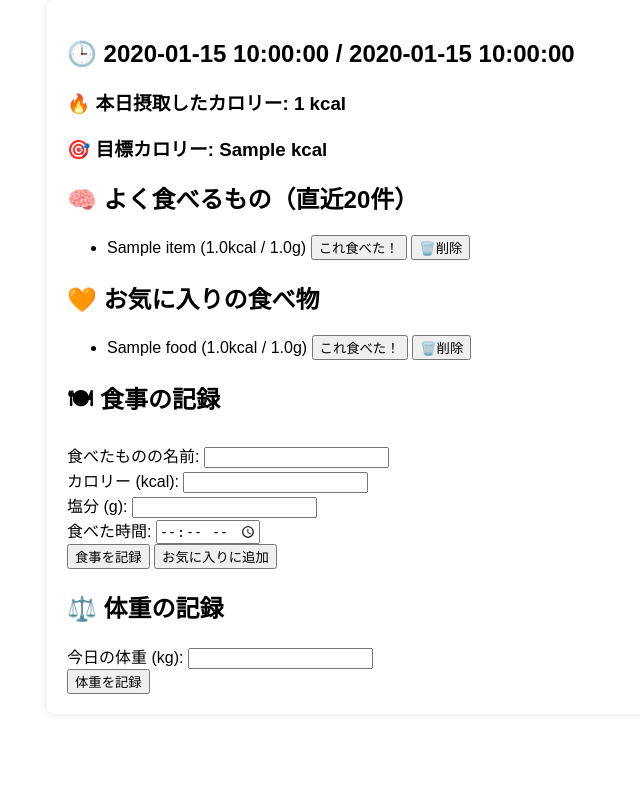
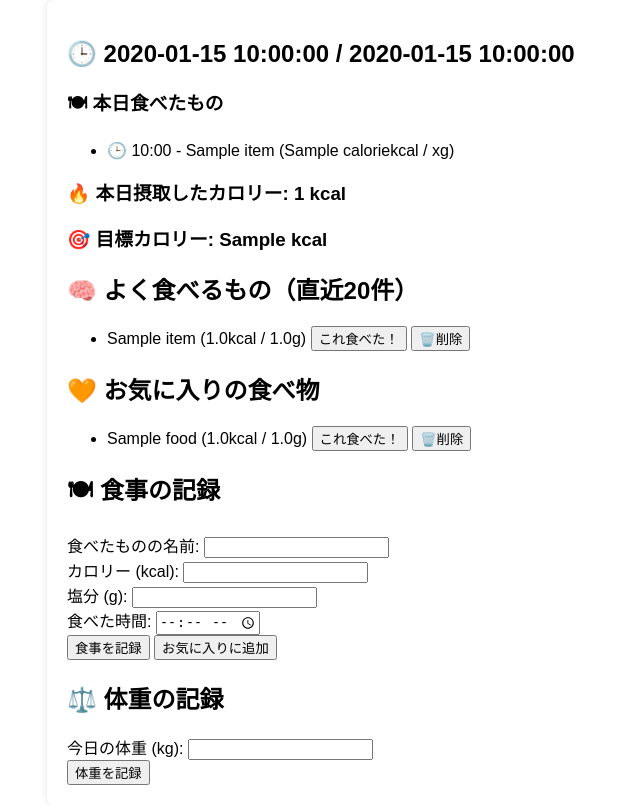
Before and after one commit to niidabezio/habit-tracker2, a Flask app: template templates/record.html in a window 1280 px wide. Shown: the part 44-849 px from the top of the page, without its empty margins (173-813 px from the left). Before the commit the page ends 738 px from the top, so only its background shows below. Run offline with Flask 3, Linux system fonts and the light colour scheme; tables that the repository leaves empty hold one stand-in row (values such as "Sample post"); the template is opened without the code that fills it: values that come from a table or form of the project are taken from there, most other values are stand-ins (such as "Sample title", 1, 10 or a date in 2020).

Commit message:
本日食べたものを追加してみた 　次はもうちょいキレイな画面かな？

```diff
--- a/app.py
+++ b/app.py
@@ -17,6 +17,8 @@ db.init_app(app)
 from flask_migrate import Migrate
 
 migrate = Migrate(app, db)
+
+
 
 # ルートページの表示（動作確認用）
 @app.route('/')
@@ -97,6 +99,10 @@ def record():
     today = datetime.now().date()
     record = Record.query.filter_by(record_date=today, user_id=user_id).first()
 
+    # 今日食べたもの（FoodItem）を取り出す
+    today_items = []  # ← ここを追加！
+    if record:
+        today_items = record.food_items
 
     recent_items = FoodItem.query.order_by(FoodItem.id.desc()).limit(20).all()
     favorite_items = FavoriteFood.query.filter_by(user_id=user_id).all()
@@ -125,6 +131,7 @@ def record():
         'record.html',
         recent_items=recent_items,
         favorite_items=favorite_items,
+        today_items=today_items,
         current_time=now_time,
         today_date=today_date,
         total_calorie=total_calorie,
--- a/templates/record.html
+++ b/templates/record.html
@@ -3,6 +3,14 @@
 {% block content %}
 
     <h2>🕒 {{ today_date }} / {{ current_time }}</h2>
+
+    <h3>🍽 本日食べたもの</h3>
+<ul>
+  {% for item in today_items %}
+    <li>🕒 {{ item.time.strftime('%H:%M') }} - {{ item.name }} ({{ item.calorie }}kcal / {{ item.salt }}g)</li>
+  {% endfor %}
+</ul>
+
 
     <h3>🔥 本日摂取したカロリー: {{ total_calorie }} kcal</h3>
 
```
